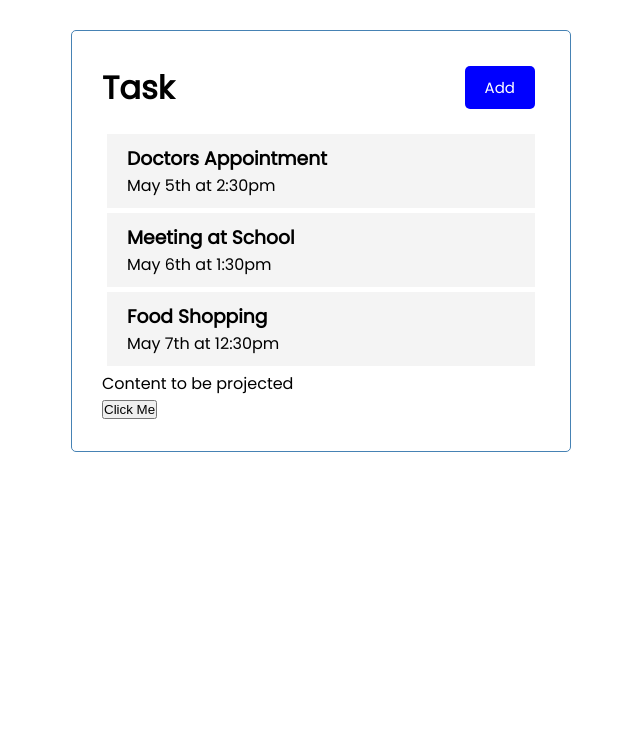
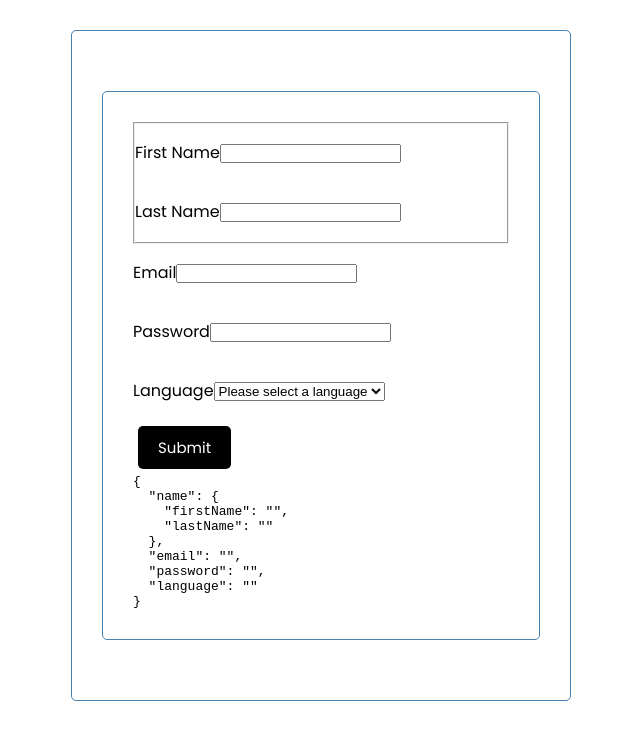
Before and after one commit to richardRK/angular-Crash-Course, an Angular app: page / in a window 1280 px wide. Shown: the top 740 px of the page, without its empty margins (319-959 px from the left). Built offline with nearby package versions, Linux system fonts and the light colour scheme.

Commit message:
form module

```diff
--- /dev/null
+++ b/src/app/Signup.ts
@@ -0,0 +1,9 @@
+
+export class Signup {
+    constructor(public firstName: string = '',
+                public lastName: string = '',
+                public email: string = '',
+                public password: string = '',
+                public language: string = '') {
+    }
+  }
--- a/src/app/app.component.html
+++ b/src/app/app.component.html
@@ -1,9 +1,11 @@
 <div class="container">
-  <app-header></app-header>
-  <app-tasks></app-tasks>
-
+  <!-- <app-header></app-header>
+  <app-tasks></app-tasks> -->
+  <!--
   <app-content-example>
     <div #contentProjection>Content to be projected</div>
-  </app-content-example>
-  <app-fromevent-example></app-fromevent-example>
+  </app-content-example> -->
+  <!-- <app-fromevent-example></app-fromevent-example> -->
+
+  <app-myform></app-myform>
 </div>
--- a/src/app/app.module.ts
+++ b/src/app/app.module.ts
@@ -9,6 +9,8 @@ import { TasksComponent } from './components/tasks/tasks.component';
 import { TaskItemComponent } from './components/task-item/task-item.component';
 import { ContentExampleComponent } from './components/content-example/content-example.component';
 import { FromeventExampleComponent } from './components/fromevent-example/fromevent-example.component';
+import { FormsModule } from '@angular/forms';
+import { MyformComponent } from './components/myform/myform.component';
 
 
 
@@ -21,10 +23,13 @@ import { FromeventExampleComponent } from './components/fromevent-example/fromev
     TaskItemComponent,
     ContentExampleComponent,
     FromeventExampleComponent,
+    MyformComponent,
+
   ],
   imports: [
     BrowserModule,
     AppRoutingModule,
+    FormsModule
   ],
   providers: [],
   bootstrap: [AppComponent]
--- a/src/app/components/header/header.component.html
+++ b/src/app/components/header/header.component.html
@@ -1,4 +1,4 @@
 <header>
   <h1>{{ title }}</h1>
-  <app-button color="blue" text="Add" (btnClick)="toggleAddTask()"></app-button>
+  <app-button color="red" text="Add" (btnClick)="toggleAddTask()"></app-button>
 </header>
--- /dev/null
+++ b/src/app/components/myform/myform.component.html
@@ -0,0 +1,126 @@
+<div class="container">
+  <form novalidate (ngSubmit)="onSubmit()" #f="ngForm">
+    <fieldset ngModelGroup="name">
+      <div
+        class="form-group"
+        [ngClass]="{
+          'has-danger':
+            firstName.invalid && (firstName.dirty || firstName.touched),
+          'has-success':
+            firstName.valid && (firstName.dirty || firstName.touched)
+        }"
+      >
+        <label for="firstName">First Name</label>
+        <input
+          type="text"
+          class="form-control"
+          name="firstName"
+          [(ngModel)]="model.firstName"
+          required
+          #firstName="ngModel"
+        />
+        <div
+          class="form-control-feedback"
+          *ngIf="firstName.errors && (firstName.dirty || firstName.touched)"
+        >
+          <p *ngIf="firstName.errors.required">First name is required</p>
+        </div>
+      </div>
+
+      <div
+        class="form-group"
+        [ngClass]="{
+          'has-danger':
+            lastName.invalid && (lastName.dirty || lastName.touched),
+          'has-success': lastName.valid && (lastName.dirty || lastName.touched)
+        }"
+      >
+        <label for="lastName">Last Name</label>
+        <input
+          type="text"
+          class="form-control"
+          name="lastName"
+          [(ngModel)]="model.lastName"
+          required
+          #lastName="ngModel"
+        />
+        <div
+          class="form-control-feedback"
+          *ngIf="lastName.errors && (lastName.dirty || lastName.touched)"
+        >
+          <p *ngIf="lastName.errors.required">Last name is required</p>
+        </div>
+      </div>
+    </fieldset>
+
+    <div
+      class="form-group"
+      [ngClass]="{
+        'has-danger': email.invalid && (email.dirty || email.touched),
+        'has-success': email.valid && (email.dirty || email.touched)
+      }"
+    >
+      <label for="email">Email</label>
+      <input
+        type="email"
+        class="form-control"
+        name="email"
+        [(ngModel)]="model.email"
+        required
+        pattern="[^ @]*@[^ @]*"
+        #email="ngModel"
+      />
+      <div
+        class="form-control-feedback"
+        *ngIf="email.errors && (email.dirty || email.touched)"
+      >
+        <p *ngIf="email.errors.required">Email is required</p>
+        <p *ngIf="email.errors.pattern">
+          Email must contain at least the @ character
+        </p>
+      </div>
+    </div>
+
+    <div
+      class="form-group"
+      [ngClass]="{
+        'has-danger': password.invalid && (password.dirty || password.touched),
+        'has-success': password.valid && (password.dirty || password.touched)
+      }"
+    >
+      <label for="password">Password</label>
+      <input
+        type="password"
+        class="form-control"
+        name="password"
+        [(ngModel)]="model.password"
+        required
+        minlength="8"
+        #password="ngModel"
+      />
+      <div
+        class="form-control-feedback"
+        *ngIf="password.errors && (password.dirty || password.touched)"
+      >
+        <p *ngIf="password.errors.required">Password is required</p>
+        <p *ngIf="password.errors.minlength">
+          Password must be at least 8 characters long
+        </p>
+      </div>
+    </div>
+
+    <div class="form-group">
+      <label for="language">Language</label>
+      <select class="form-control" name="language" [(ngModel)]="model.language">
+        <option value="">Please select a language</option>
+        <option *ngFor="let lang of langs" [value]="lang">{{ lang }}</option>
+      </select>
+    </div>
+
+    <button type="submit" class="btn btn-primary" [disabled]="f.invalid">
+      Submit
+    </button>
+
+    <pre>{{ f.value | json }}</pre>
+  </form>
+</div>
--- /dev/null
+++ b/src/app/components/myform/myform.component.ts
@@ -0,0 +1,32 @@
+import { Component, OnInit, ViewChild } from '@angular/core';
+import { Signup } from 'src/app/Signup';
+
+@Component({
+  selector: 'app-myform',
+  templateUrl: './myform.component.html',
+  styleUrls: ['./myform.component.scss']
+})
+
+
+export class MyformComponent  implements OnInit{
+
+  model: Signup = new Signup();
+  @ViewChild('f') form: any;
+
+  langs: string[] = [
+    'English',
+    'French',
+    'German',
+  ];
+
+
+  ngOnInit() {
+  }
+  onSubmit() {
+    if (this.form.valid) {
+      console.log("Form Submitted!");
+      this.form.reset();
+    }
+  }
+
+}
```
Also changed, not shown: src/app/auth.guard.ts (added, +15 -0 lines), tsconfig.json (+3 -5 lines), src/app/components/myform/myform.component.scss (added), 2 other files (tests, documents, lock files or other folders).
